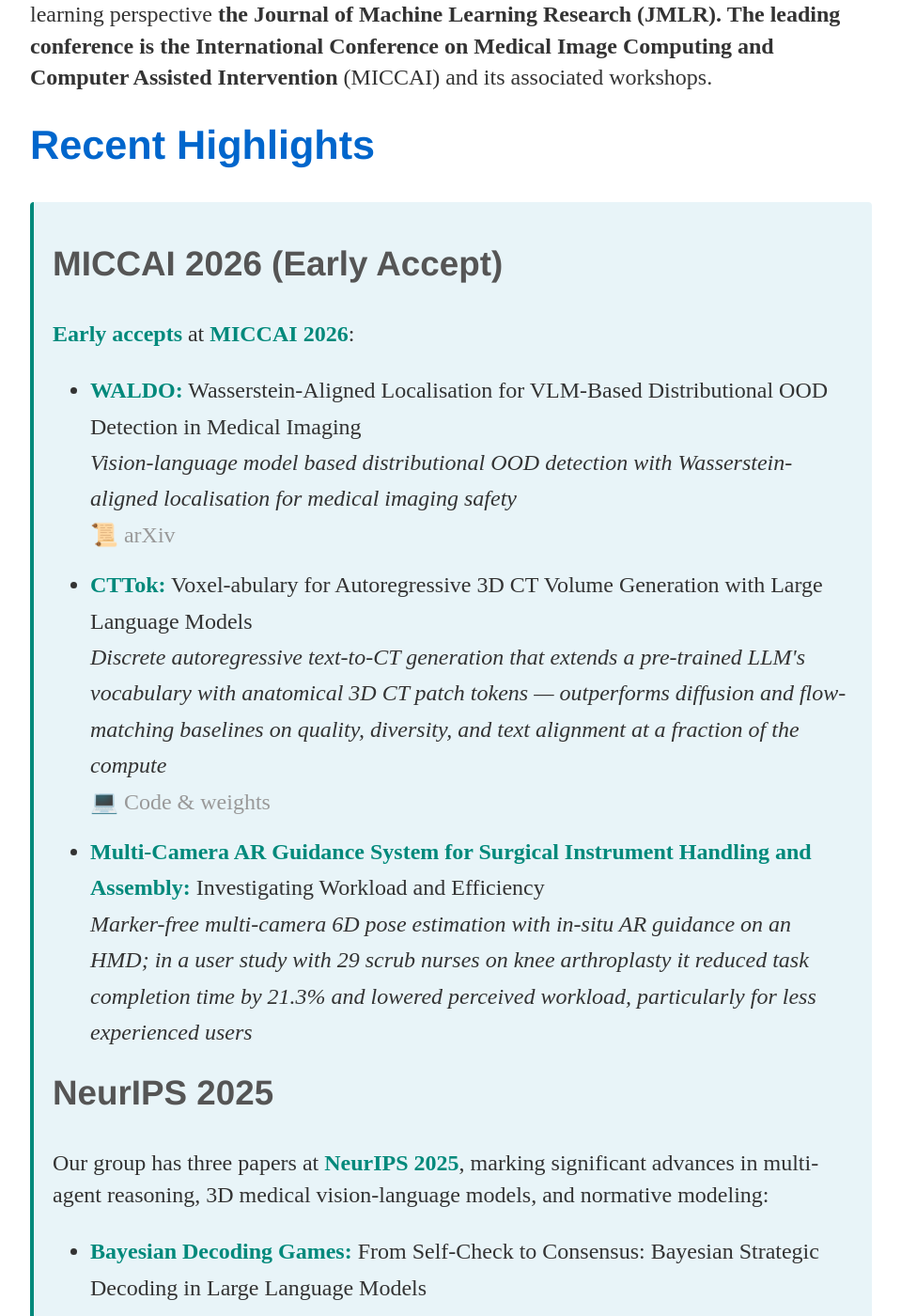
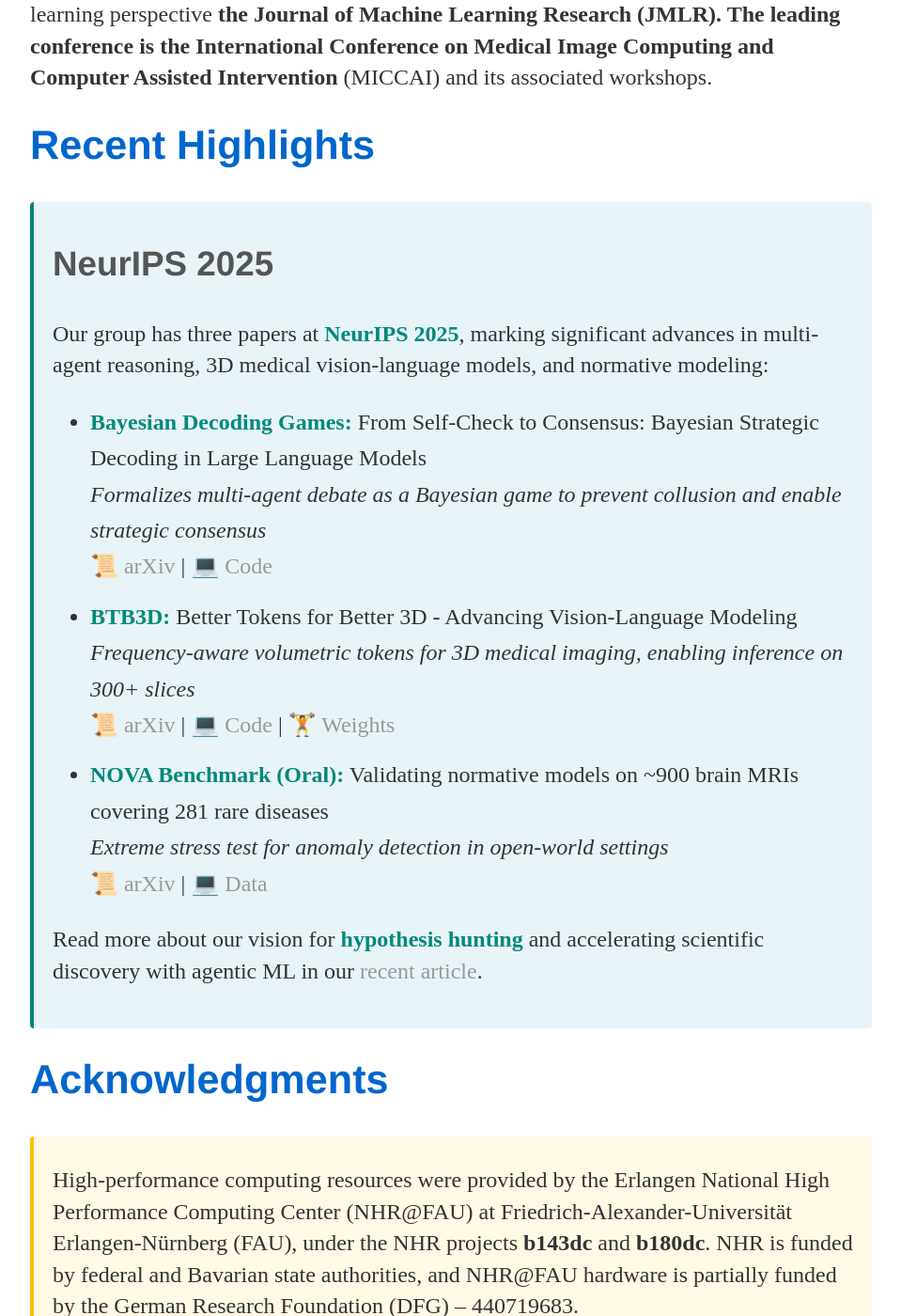
Before and after one commit to bkainz/bkainz.github.io, a Jekyll site: the page built from Publications/index.html, in a window 1280 px wide and 1400 px high, scrolled down 4907 px. Shown: the whole window at 94% size, without its empty margins (160-1119 px from the left). Built offline with Jekyll 4.4.1, drawn with Linux system fonts in a browser that asks for light colours; some of the changed text lies outside the part shown.

Commit message:
Persist MICCAI 2026 papers in BibTeX with arXiv/code links
- Move WALDO/CTTok/Multi-Camera AR out of the Early-Accept highlight box
  into the regular list with MICCAI venue, Top Conference badge, and links
- Add CPAgents, Fibers of Asymmetric Similarity, and The Learnability Gap
  in Medical Latent Diffusion as MICCAI 2026 entries
- Teach parse_bib.py to emit a pub-links row from optional
  arxiv/code/weights/data/url BibTeX fields (survives regeneration)
- Regenerate publications_generated.html and update MAINTENANCE.md

Co-Authored-By: Claude Opus 4.8 <noreply@anthropic.com>

```diff
--- a/Publications/index.html
+++ b/Publications/index.html
@@ -109,27 +109,6 @@ title: Publications of Bernhard Kainz
 
     <h2>Recent Highlights</h2>
     <div class="conference-highlights">
-        <h3>MICCAI 2026 (Early Accept)</h3>
-        <p>
-            <strong>Early accepts</strong> at <strong>MICCAI 2026</strong>:
-        </p>
-        <ul>
-            <li>
-                <strong>WALDO:</strong> Wasserstein-Aligned Localisation for VLM-Based Distributional OOD Detection in Medical Imaging
-                <br><em>Vision-language model based distributional OOD detection with Wasserstein-aligned localisation for medical imaging safety</em>
-                <br>📜 <a href="https://arxiv.org/abs/2605.05161">arXiv</a>
-            </li>
-            <li>
-                <strong>CTTok:</strong> Voxel-abulary for Autoregressive 3D CT Volume Generation with Large Language Models
-                <br><em>Discrete autoregressive text-to-CT generation that extends a pre-trained LLM's vocabulary with anatomical 3D CT patch tokens — outperforms diffusion and flow-matching baselines on quality, diversity, and text alignment at a fraction of the compute</em>
-                <br>💻 <a href="https://github.com/WongJiayi/CTTok">Code &amp; weights</a>
-            </li>
-            <li>
-                <strong>Multi-Camera AR Guidance System for Surgical Instrument Handling and Assembly:</strong> Investigating Workload and Efficiency
-                <br><em>Marker-free multi-camera 6D pose estimation with in-situ AR guidance on an HMD; in a user study with 29 scrub nurses on knee arthroplasty it reduced task completion time by 21.3% and lowered perceived workload, particularly for less experienced users</em>
-            </li>
-        </ul>
-
         <h3>NeurIPS 2025</h3>
         <p>
             Our group has three papers at <strong>NeurIPS 2025</strong>, marking significant advances in multi-agent reasoning, 3D medical vision-language models, and normative modeling:
@@ -320,6 +299,20 @@ title: Publications of Bernhard Kainz
     font-size: 0.9em;
 }
 
+.pub-links {
+    font-size: 0.9em;
+    margin-top: 5px;
+}
+
+.pub-links a {
+    color: #0066cc;
+    text-decoration: none;
+}
+
+.pub-links a:hover {
+    text-decoration: underline;
+}
+
 .badge {
     display: inline-block;
     padding: 3px 8px;
@@ -349,7 +342,7 @@ title: Publications of Bernhard Kainz
 <ul class="publication-list">
 <li>
   <div class="pub-entry">
-    <div class="pub-number">[387]</div>
+    <div class="pub-number">[390]</div>
     <div class="pub-content">
     <div class="pub-title">Abdominal simultaneous 3D water T1 and T2 mapping using a free-breathing Cartesian acquisition with spiral profile ordering <span class="badge badge-journal">Top Journal</span></div>
     <div class="pub-authors">Stelter, Jonathan, Weiss, Kilian, Steinhelfer, Lisa, Meineke, Jakob, Zhang, Weitong, Kainz, B., Braren, Rickmer F, Karampinos, Dimitrios C</div>
@@ -359,7 +352,7 @@ title: Publications of Bernhard Kainz
 </li>
 <li>
   <div class="pub-entry">
-    <div class="pub-number">[386]</div>
+    <div class="pub-number">[389]</div>
     <div class="pub-content">
     <div class="pub-title">Task-Conditioned 3D U-Nets via Hypernetworks for Data-Scarce Medical Segmentation <span class="badge badge-conference">Top Conference</span></div>
     <div class="pub-authors">Hagen, Luca, Müller, Johanna Paula, Gmeiner, Moritz, Kainz, B.</div>
@@ -369,7 +362,7 @@ title: Publications of Bernhard Kainz
 </li>
 <li>
   <div class="pub-entry">
-    <div class="pub-number">[385]</div>
+    <div class="pub-number">[388]</div>
     <div class="pub-content">
     <div class="pub-title">Measuring and Aligning Abstraction in Vision-Language Models with Medical Taxonomies </div>
     <div class="pub-authors">Schaper, Ben, Di Folco, Maxime, Kainz, B., Schnabel, Julia A, Bercea, Cosmin I</div>
@@ -379,7 +372,7 @@ title: Publications of Bernhard Kainz
 </li>
 <li>
   <div class="pub-entry">
-    <div class="pub-number">[384]</div>
+    <div class="pub-number">[387]</div>
     <div class="pub-content">
     <div class="pub-title">ShapePuri: Shape Guided and Appearance Generalized Adversarial Purification </div>
     <div class="pub-authors">Li, Zhe, Kainz, B.</div>
@@ -389,7 +382,7 @@ title: Publications of Bernhard Kainz
 </li>
 <li>
   <div class="pub-entry">
-    <div class="pub-number">[383]</div>
+    <div class="pub-number">[386]</div>
     <div class="pub-content">
     <div class="pub-title">Generalist foundation models from a multimodal dataset for 3D computed tomography <span class="badge badge-journal">Top Journal</span></div>
     <div class="pub-authors">Hamamci, Ibrahim Ethem, Er, Sezgin, Wang, Chenyu, Almas, Furkan, Simsek, Ayse Gulnihan, Esirgun, Sevval Nil, Dogan, Irem, Durugol, Omer Faruk, Hou, Benjamin, Shit, Suprosanna, others</div>
@@ -399,7 +392,7 @@ title: Publications of Bernhard Kainz
 </li>
 <li>
   <div class="pub-entry">
-    <div class="pub-number">[382]</div>
+    <div class="pub-number">[385]</div>
     <div class="pub-content">
     <div class="pub-title">SigVLP: Sigmoid Volume-Language Pre-Training for Self-Supervised CT-Volume Adaptive Representation Learning </div>
     <div class="pub-authors">Wang, Jiayi, Reynaud, Hadrien, Hamamci, Ibrahim Ethem, Er, Sezgin, Shit, Suprosanna, Menze, Bjoern, Kainz, B.</div>
@@ -409,7 +402,7 @@ title: Publications of Bernhard Kainz
 </li>
 <li>
   <div class="pub-entry">
-    <div class="pub-number">[381]</div>
+    <div class="pub-number">[384]</div>
     <div class="pub-content">
     <div class="pub-title">Distil or Cluster? </div>
     <div class="pub-authors">Kainz, B.</div>
@@ -419,7 +412,7 @@ title: Publications of Bernhard Kainz
 </li>
 <li>
   <div class="pub-entry">
-    <div class="pub-number">[380]</div>
+    <div class="pub-number">[383]</div>
     <div class="pub-content">
     <div class="pub-title">Distil or Cluster? Data-efficient Learning for Ultrasound in Practice </div>
     <div class="pub-authors">Ochmann, Jennifer, Müller, Johanna P, Erick, Franciskus X, Kainz, B.</div>
@@ -429,7 +422,7 @@ title: Publications of Bernhard Kainz
 </li>
 <li>
   <div class="pub-entry">
-    <div class="pub-number">[379]</div>
+    <div class="pub-number">[382]</div>
     <div class="pub-content">
     <div class="pub-title">Supervised Fetal Cardiac Anomaly Detection: Handling Label Noise and Temporal Dynamics with Vision Foundation Models </div>
     <div class="pub-authors">Singh, Abhivir, Kainz, B., Li, Yingzhen</div>
@@ -439,7 +432,7 @@ title: Publications of Bernhard Kainz
 </li>
 <li>
   <div class="pub-entry">
-    <div class="pub-number">[378]</div>
+    <div class="pub-number">[381]</div>
     <div class="pub-content">
     <div class="pub-title">CRAgents for Disease Modelling via Multi-Agent Critique and Refinement <span class="badge badge-conference">Top Conference</span></div>
     <div class="pub-authors">Yu, Kelly, Li, Zuoou, Matthews, Paul M, Bai, Wenjia, Kainz, B., Qiao, Mengyun</div>
@@ -449,7 +442,7 @@ title: Publications of Bernhard Kainz
 </li>
 <li>
   <div class="pub-entry">
-    <div class="pub-number">[377]</div>
+    <div class="pub-number">[380]</div>
     <div class="pub-content">
     <div class="pub-title">Learning from Noisy Prompts: Saliency-Guided Prompt Distillation for Robust Segmentation with SAM </div>
     <div class="pub-authors">Kang, Jingxuan, Zhang, Ziqi, Zheng, Shaoming, Li, Shuang, Patel, Uday Bharat, Fitzhugh, Alexander Harry, Lung, Phillip, Kiberu, Yusuf, Jathanna, Nikesh, Jamil-Copley, Shahnaz, others</div>
@@ -459,31 +452,66 @@ title: Publications of Bernhard Kainz
 </li>
 <li>
   <div class="pub-entry">
-    <div class="pub-number">[376]</div>
-    <div class="pub-content">
-    <div class="pub-title">Wasserstein-Aligned Localisation for VLM-Based Distributional OOD Detection in Medical Imaging </div>
+    <div class="pub-number">[379]</div>
+    <div class="pub-content">
+    <div class="pub-title">Wasserstein-Aligned Localisation for VLM-Based Distributional OOD Detection in Medical Imaging <span class="badge badge-conference">Top Conference</span></div>
     <div class="pub-authors">Kainz, B., Mueller, Johanna P, Baugh, Matthew, Bercea, Cosmin</div>
-    <div class="pub-venue"><em>arXiv preprint arXiv:2605.05161</em>, 2026</div>
-    </div>
-  </div>
-</li>
-<li>
-  <div class="pub-entry">
-    <div class="pub-number">[375]</div>
+    <div class="pub-venue">In <em>International Conference on Medical Image Computing and Computer-Assisted Intervention</em>, 2026</div>
+    <div class="pub-links">📜 <a href="https://arxiv.org/abs/2605.05161">arXiv</a></div>
+    </div>
+  </div>
+</li>
+<li>
+  <div class="pub-entry">
+    <div class="pub-number">[378]</div>
     <div class="pub-content">
     <div class="pub-title">CTTok: Voxel-abulary for Autoregressive 3D CT Volume Generation with Large Language Models <span class="badge badge-conference">Top Conference</span></div>
     <div class="pub-authors">Wang, Jiayi, Reynaud, Hadrien, Dombrowski, Mischa, Wang, Xiaoliang, Hamamci, Ibrahim Ethem, Shit, Suprosanna, Er, Sezgin, Menze, Bjoern, Kainz, B.</div>
     <div class="pub-venue">In <em>International Conference on Medical Image Computing and Computer-Assisted Intervention</em>, 2026</div>
-    </div>
-  </div>
-</li>
-<li>
-  <div class="pub-entry">
-    <div class="pub-number">[374]</div>
+    <div class="pub-links">💻 <a href="https://github.com/WongJiayi/CTTok">Code</a></div>
+    </div>
+  </div>
+</li>
+<li>
+  <div class="pub-entry">
+    <div class="pub-number">[377]</div>
     <div class="pub-content">
     <div class="pub-title">Multi-Camera AR Guidance System for Surgical Instrument Handling and Assembly: Investigating Workload and Efficiency <span class="badge badge-conference">Top Conference</span></div>
     <div class="pub-authors">Li, Shiyu, Kreimeier, Julian, Schieber, Hannah, Müller, Dirk, Kainz, B., von Eisenhart-Rothe, Rüdiger, Roth, Daniel</div>
     <div class="pub-venue">In <em>International Conference on Medical Image Computing and Computer-Assisted Intervention</em>, 2026</div>
+    <div class="pub-links">📜 <a href="https://arxiv.org/abs/2606.04992">arXiv</a></div>
+    </div>
+  </div>
+</li>
+<li>
+  <div class="pub-entry">
+    <div class="pub-number">[376]</div>
+    <div class="pub-content">
+    <div class="pub-title">CPAgents: Agentic Composite Phenotype Generation for Cardiac Disease Association <span class="badge badge-conference">Top Conference</span></div>
+    <div class="pub-authors">Li, Zuoou, Zhao, Wenlong, Yu, Kelly, Zhang, Weitong, Matthews, Paul, Bai, Wenjia, Kainz, B., Qiao, Mengyun</div>
+    <div class="pub-venue">In <em>International Conference on Medical Image Computing and Computer-Assisted Intervention</em>, 2026</div>
+    </div>
+  </div>
+</li>
+<li>
+  <div class="pub-entry">
+    <div class="pub-number">[375]</div>
+    <div class="pub-content">
+    <div class="pub-title">Fibers of Asymmetric Similarity: A Framework for Clinical and Imaging Data <span class="badge badge-conference">Top Conference</span></div>
+    <div class="pub-authors">Müller, Johanna, Baugh, Matthew, Wright, Robert, Day, Thomas, Razavi, Reza, Kainz, B.</div>
+    <div class="pub-venue">In <em>International Conference on Medical Image Computing and Computer-Assisted Intervention</em>, 2026</div>
+    <div class="pub-links">💻 <a href="https://github.com/ividja/tversky-fibers">Code</a></div>
+    </div>
+  </div>
+</li>
+<li>
+  <div class="pub-entry">
+    <div class="pub-number">[374]</div>
+    <div class="pub-content">
+    <div class="pub-title">The Learnability Gap in Medical Latent Diffusion <span class="badge badge-conference">Top Conference</span></div>
+    <div class="pub-authors">Dombrowski, Mischa, Nützel, Felix, Kainz, B.</div>
+    <div class="pub-venue">In <em>International Conference on Medical Image Computing and Computer-Assisted Intervention</em>, 2026</div>
+    <div class="pub-links">📜 <a href="https://arxiv.org/abs/2605.17087">arXiv</a> | 💻 <a href="https://github.com/MischaD/LearnabilityGap">Code</a></div>
     </div>
   </div>
 </li>
```
Also changed, not shown: Publications/MAINTENANCE.md (+31 -5 lines), Publications/parse_bib.py (+32 -0 lines), Publications/publications2025.bib (+29 -2 lines), Publications/publications_generated.html (+62 -27 lines).
